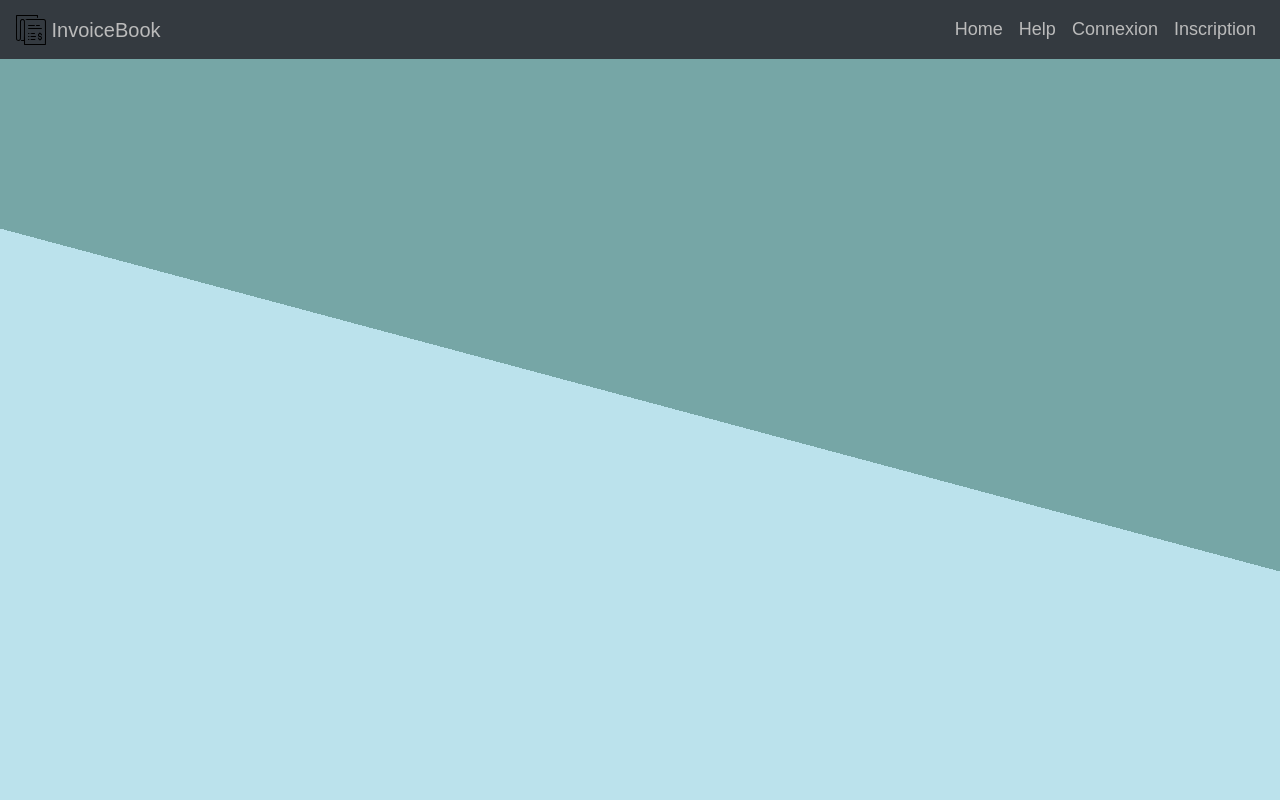
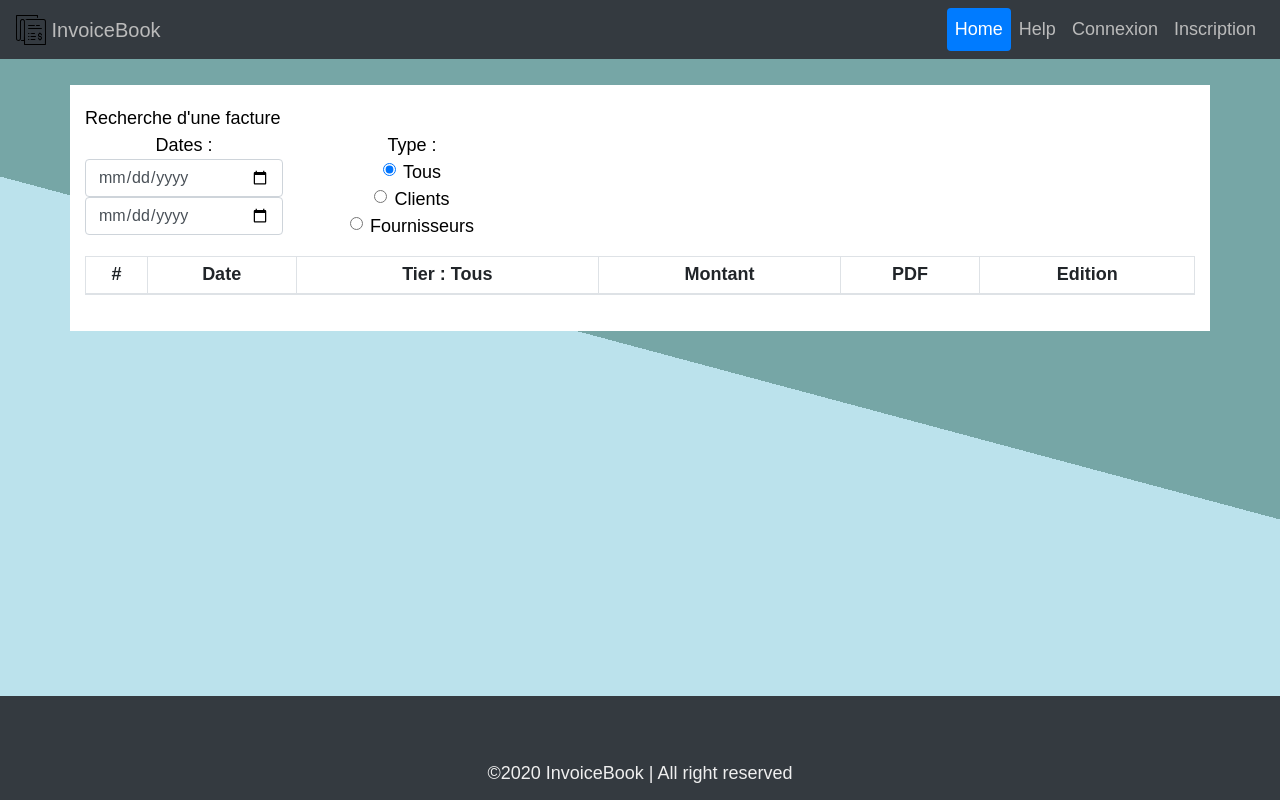
Before and after one commit to HumbertMeyers/InvoiceBook, a React (Create React App) app in the folder InvoiceBook_website/frontend/: page /RechercheFactures in a window 1280 px wide. Shown: the top 800 px of the page. Built offline with nearby package versions, Linux system fonts and the light colour scheme.

Commit message:
Creation page de recherche de factures Modifications diverses

```diff
--- a/InvoiceBook_website/frontend/package.json
+++ b/InvoiceBook_website/frontend/package.json
@@ -14,8 +14,9 @@
     "prop-types": "^15.7.2",
     "react": "^16.13.1",
     "react-bootstrap": "^1.3.0",
+    "react-bootstrap-table-next": "^4.0.3",
     "react-dom": "^16.13.1",
-    "react-scripts": "3.4.1",
+    "react-scripts": "^3.4.3",
     "styled-components": "^5.1.1",
     "yargs-parser": "^18.1.3"
   },
--- a/InvoiceBook_website/frontend/src/App.css
+++ b/InvoiceBook_website/frontend/src/App.css
@@ -15,5 +15,5 @@
     #bbe2ec 50%,
     #76a6a6 18%
   );
-  min-height: 100vh;
+  min-height: 87vh;
 }
--- a/InvoiceBook_website/frontend/src/App.js
+++ b/InvoiceBook_website/frontend/src/App.js
@@ -59,6 +59,7 @@ class App extends Component {
   display_popUp = (type) => {
     this.setState({ show_popUp: type });
   };
+
   popUp = () => {
     let p;
     switch (this.state.show_popUp) {
@@ -108,15 +109,13 @@ class App extends Component {
           />
           <Layout />
           <div className="Body" style={{textAlign: "center"}}>
-            <Routes/>
+            <Routes username={this.state.username}/>
             <div id="bodyContent">
               {this.popUp()} {/*every popup will be displayed here*/}
             </div>
           </div>
         </div>
-        <div className="Footer">
           <Footer />
-        </div>
       </div>
     );
   }
--- a/InvoiceBook_website/frontend/src/Routes.js
+++ b/InvoiceBook_website/frontend/src/Routes.js
@@ -7,7 +7,7 @@ import Contact from "./pages/Contact.js";
 import About from "./pages/About.js";
 import AjoutClient from "./pages/AjoutClients.js";
 import AjoutFacture from "./pages/Factures/Ajout.js";
-//import RechercheFacture from "./pages/Factures/Recherche.js";
+import RechercheFacture from "./pages/Factures/Recherche.js";
 import AjoutFournisseur from "./pages/AjoutFournisseur.js";
 
 
@@ -22,16 +22,17 @@ class Routes extends Component {
         <Route exact path="/About" component={About} />
         <Route exact path="/Clients" component={AjoutClient} />
         <Route exact path="/AjoutFacture" component={AjoutFacture} />
-        {/*<Route exact path="/RechercheFactures" component={RechercheFacture} />*/}
+        <Route exact path="/RechercheFactures" component={RechercheFacture} />
         <Route exact path="/Fournisseurs" component={AjoutFournisseur} />
-        {/*<Route render={function () {
+        <Route render={function () {
               return <p>Not found</p>
             }} />
-        */}
         {/* Finally, catch all unmatched routes */}
       </Switch>
     );
   }
 }
 
+
+
 export default Routes;
--- a/InvoiceBook_website/frontend/src/components/Footer.js
+++ b/InvoiceBook_website/frontend/src/components/Footer.js
@@ -9,7 +9,8 @@ const Styles = styled.div`
     color: #efefef;
     height: 100px;
     position: relative;
-    z-index: -2;
+    z-index: 0;
+    margin-bottom: 0 !important;
   }
   .overlay {
     background-color: #000;
--- a/InvoiceBook_website/frontend/src/components/Header.js
+++ b/InvoiceBook_website/frontend/src/components/Header.js
@@ -19,6 +19,9 @@ const Styles = styled.div`
 	.dropdown-menu .dropdown-item{
     color: #222;
   }
+  .nav-item.dropdown:hover .dropdown-menu {
+    display: block;
+	}
   .dropdown-item:hover {
     background-color: #888;
     color: #eee;
@@ -45,9 +48,9 @@ function Header (props) {
 			    </Navbar.Text>
 		      <Navbar.Toggle aria-controls="basic-navbar-nav" />
 		      <Navbar.Collapse id="basic-navbar-nav">
-		        <Nav className="ml-auto">
-	            <Nav.Link as={Link} to="/">Home</Nav.Link>
-		          <Nav.Link as={Link} to="Help">Help</Nav.Link>
+		        <Nav  variant="pills" defaultActiveKey="1" className="ml-auto">
+	            <Nav.Link eventKey="1" as={Link} to="/">Home</Nav.Link>
+		          <Nav.Link eventKey="2" as={Link} to="Help">Help</Nav.Link>
 	            <Nav.Link id="Connexion">
 					      <span onClick={() => props.display_popUp("Connexion")}>Connexion</span>
 				      </Nav.Link>
--- a/InvoiceBook_website/frontend/src/pages/AjoutClients.js
+++ b/InvoiceBook_website/frontend/src/pages/AjoutClients.js
@@ -7,7 +7,7 @@ function AjoutClient() {
 		<div className="AjoutClient">
 			<Container className="principal">
 				<Col>
-					<Row>Ajout d'un Client</Row>
+					<Row>Ajout d'un client</Row>
 				</Col>
 				<br/>
 				<Form>
--- a/InvoiceBook_website/frontend/src/pages/AjoutFournisseur.js
+++ b/InvoiceBook_website/frontend/src/pages/AjoutFournisseur.js
@@ -6,7 +6,7 @@ function AjoutFournisseur(props) {
 		<div className="AjoutFournisseur">
 			<Container className="principal">
 				<Col>
-					<Row>Ajout d'un Fournisseur</Row>
+					<Row>Ajout d'un fournisseur</Row>
 				</Col>
 				<br/>
 				<Form>
--- a/InvoiceBook_website/frontend/src/pages/Factures/Recherche.js
+++ b/InvoiceBook_website/frontend/src/pages/Factures/Recherche.js
@@ -0,0 +1,83 @@
+import React, {Component} from 'react';
+import {Container, Table, Row, Col, Form, FormControl} from "react-bootstrap";
+
+class RechercheFacture extends Component{
+	constructor() {
+		super();
+		this.state = {
+			radioType: "Tous",
+			dateDebut: "",
+			dateFin : "",
+		}
+	}
+
+	handleChange = (e) => {
+    var value = e.target.value;
+    console.log(value);
+    this.setState({ radioType: value });
+  }
+
+	render() {
+		return (
+			<Container className="principal">
+				<Col>
+					<Row>Recherche d'une facture</Row>
+				</Col>
+				<Row>
+					<Col size="xs">
+						Dates :
+						<Form.Group>
+							<FormControl
+	              type="date" id="dateDebut"
+	            />
+	            <FormControl
+	              type="date" id="dateFin"
+	            />
+						</Form.Group>
+					</Col>
+					<Col >
+						Type :
+						<Form.Group value={this.state.radioType} onChange={this.handleChange}>
+							<Form.Check
+								label="Tous"
+								type="radio"
+								name="TypeCliFou"
+								value="Tous"
+								defaultChecked
+							/>
+							<Form.Check
+								label="Clients"
+								type="radio"
+								name="TypeCliFou"
+								value="Clients"
+							/>
+							<Form.Check
+								label="Fournisseurs"
+								type="radio"
+								name="TypeCliFou"
+								value="Fournisseur"
+							/>
+						</Form.Group>
+					</Col>
+					<Col></Col>
+					<Col></Col>
+					<Col></Col>
+				</Row>
+				<Table striped bordered hover size="sm">
+					<thead>
+				    <tr>
+				      <th>#</th>
+				      <th>Date</th>
+				      <th>Tier : {this.state.radioType}</th>
+				      <th>Montant</th>
+					    <th>PDF</th>
+					    <th>Edition</th>
+				    </tr>
+				  </thead>
+				</Table>
+			</Container>
+		)
+	}
+}
+
+export default RechercheFacture;
--- a/InvoiceBook_website/frontend/src/pages/Home.js
+++ b/InvoiceBook_website/frontend/src/pages/Home.js
@@ -1,6 +1,8 @@
 import React from 'react';
-import { Row, Col, Card } from 'react-bootstrap';
+import { Container, Row, Col, Card } from 'react-bootstrap';
 import styled from 'styled-components';
+import PropTypes from "prop-types";
+import Header from "../components/Header";
 
 const Styles = styled.div(`
 	.Home {
@@ -16,38 +18,32 @@ const Styles = styled.div(`
 function Home() {
 	return (
 		<Styles>
-		  <div className="Home">
-			  <div id="homeWrapper" className="justify-content-center" >
+		  <Container className="Home">
+			  <div id="homeWrapper">
 				  <br />
-				  <Col md={{ span: 6, offset: 3 }}>
-					  <Card body >
+				  <Col md={{ span: 8, offset: 2 }}>
 					  <Row >
 						  <div className="h1">
 							  Bienvenue
 						  </div>
 					  </Row>
 					  <Row>
-							  <div className="h4">
+						  <div className="h5">
 							  <span id="AfficheUserName" ><br /></span>
 						  </div>
 					  </Row>
 					  <Row>
 						  <br /><br />
-							  <div className="text">
-								  Vous voici sur la page de garde de InvoiceBook. <br/>
+						  Vous voici sur InvoiceBook. <br/>
 						  L'application web pour gérer en simplicité vos factures.
-							  </div>
 					  </Row>
 					  <br />
 					  <Row>
-							  <div>
 						  Si vous vous demandez comment utiliser cet outils, c'est bien simple, cliquez sur help
-							  </div>
 					  </Row>
-					  </Card>
 				  </Col>
 			  </div>
-      </div>
+      </Container>
 		</Styles>
 	);
 }
--- a/InvoiceBook_website/frontend/src/utilitaires/utils.js
+++ b/InvoiceBook_website/frontend/src/utilitaires/utils.js
@@ -46,8 +46,7 @@ let req = new api();
 req.open("GET", `${endpoint}${id}/`);
 
 req.addEventListener("readystatechange", function () {
-    if (this.readyState === 4) {
-    if (this.status === 200) {
+    if (this.readyState === 4 && this.status === 200) {
         console.log(this.responseText);
         let profile = JSON.parse(this.responseText)[0];
         document.getElementById("AfficheUserName").innerHTML =
@@ -57,7 +56,6 @@ req.addEventListener("readystatechange", function () {
         localStorage.setItem('token',null);
         window.location.reload();
     }
-    }
 });
 
 req.send();
```
Also changed, not shown: InvoiceBook_website/frontend/src/pages/Factures/Ajout.js (+79 -21 lines), InvoiceBook_website/frontend/src/assets/pdf-icon.png (added), 1 other file (tests, documents, lock files or other folders). Lines whose indentation alone changed are shown as unchanged.
